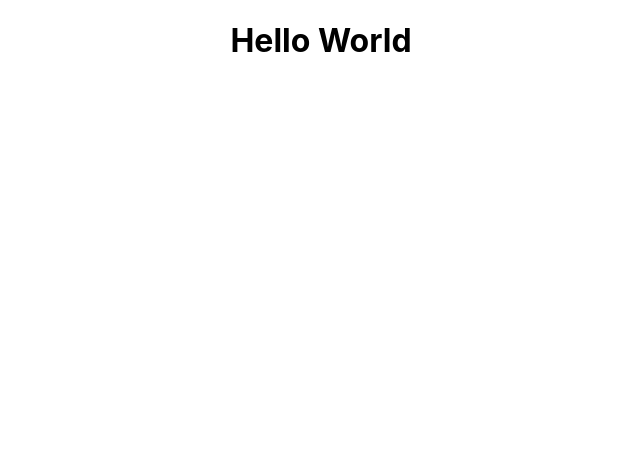
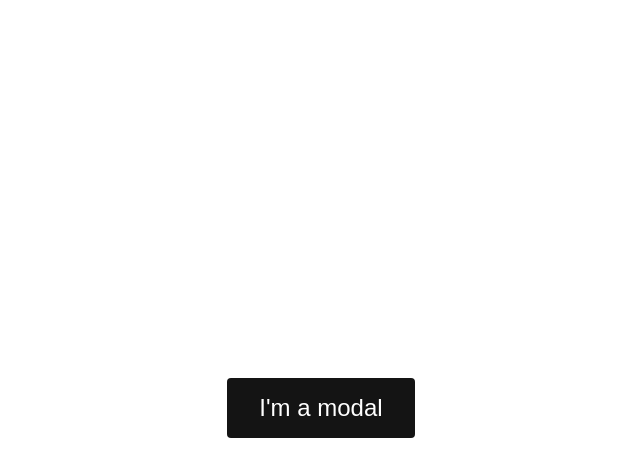
Before and after one commit to mateussp97/modal-reactjs, a React (Create React App) app: page / in a window 1280 px wide. Shown: the top 476 px of the page, without its empty margins (319-959 px from the left). Built offline with nearby package versions, Linux system fonts and the light colour scheme.

Commit message:
add: operation of the button

```diff
--- a/package.json
+++ b/package.json
@@ -8,7 +8,10 @@
     "@testing-library/user-event": "^12.1.10",
     "react": "^17.0.1",
     "react-dom": "^17.0.1",
+    "react-icons": "^3.11.0",
     "react-scripts": "4.0.1",
+    "react-spring": "^9.0.0-rc.3",
+    "styled-components": "^5.2.1",
     "web-vitals": "^0.2.4"
   },
   "scripts": {
--- a/src/App.css
+++ /dev/null
@@ -1,38 +0,0 @@
-.App {
-  text-align: center;
-}
-
-.App-logo {
-  height: 40vmin;
-  pointer-events: none;
-}
-
-@media (prefers-reduced-motion: no-preference) {
-  .App-logo {
-    animation: App-logo-spin infinite 20s linear;
-  }
-}
-
-.App-header {
-  background-color: #282c34;
-  min-height: 100vh;
-  display: flex;
-  flex-direction: column;
-  align-items: center;
-  justify-content: center;
-  font-size: calc(10px + 2vmin);
-  color: white;
-}
-
-.App-link {
-  color: #61dafb;
-}
-
-@keyframes App-logo-spin {
-  from {
-    transform: rotate(0deg);
-  }
-  to {
-    transform: rotate(360deg);
-  }
-}
--- a/src/App.js
+++ b/src/App.js
@@ -1,10 +1,37 @@
-import "./App.css";
+import React, { useState } from "react";
+import styled from "styled-components";
+import { Modal } from "./components/Modal/Modal";
+
+const Container = styled.div`
+  display: flex;
+  justify-content: center;
+  align-items: center;
+  height: 100vh;
+`;
+const Button = styled.button`
+  min-width: 100px;
+  padding: 16px 32px;
+  border-radius: 4px;
+  border: none;
+  background: #141414;
+  color: #fff;
+  font-size: 24px;
+  cursor: pointer;
+`;
 
 function App() {
+  const [showModal, setShowModal] = useState(false);
+  const openModal = () => {
+    setShowModal((previous) => !previous);
+  };
+
   return (
-    <div className="App">
-      <h1>Hello World</h1>
-    </div>
+    <>
+      <Container>
+        <Button onClick={openModal}>I'm a modal</Button>
+        <Modal showModal={showModal} setShowModal={setShowModal} />
+      </Container>
+    </>
   );
 }
 
--- /dev/null
+++ b/src/components/Modal/Modal.js
@@ -0,0 +1,3 @@
+export const Modal = ({ showModal, setShowModal }) => {
+  return <>{showModal ? <div>Modal</div> : null}</>;
+};
--- a/src/index.css
+++ /dev/null
@@ -1,13 +0,0 @@
-body {
-  margin: 0;
-  font-family: -apple-system, BlinkMacSystemFont, 'Segoe UI', 'Roboto', 'Oxygen',
-    'Ubuntu', 'Cantarell', 'Fira Sans', 'Droid Sans', 'Helvetica Neue',
-    sans-serif;
-  -webkit-font-smoothing: antialiased;
-  -moz-osx-font-smoothing: grayscale;
-}
-
-code {
-  font-family: source-code-pro, Menlo, Monaco, Consolas, 'Courier New',
-    monospace;
-}
--- a/src/index.js
+++ b/src/index.js
@@ -1,6 +1,5 @@
 import React from "react";
 import ReactDOM from "react-dom";
-import "./index.css";
 import App from "./App";
 
 ReactDOM.render(
```
Also changed, not shown: 2 other files (tests, documents, lock files or other folders).
